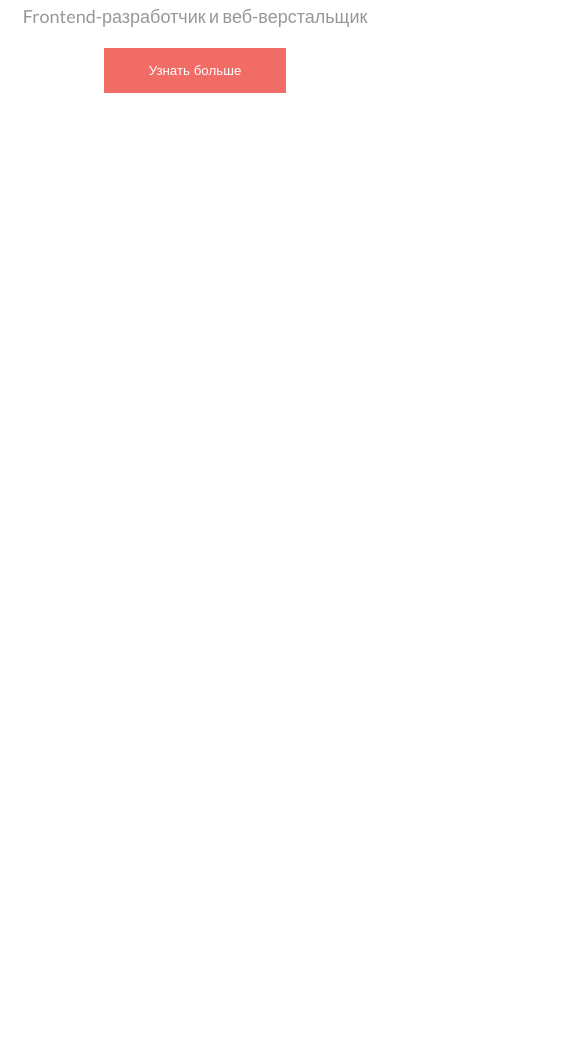
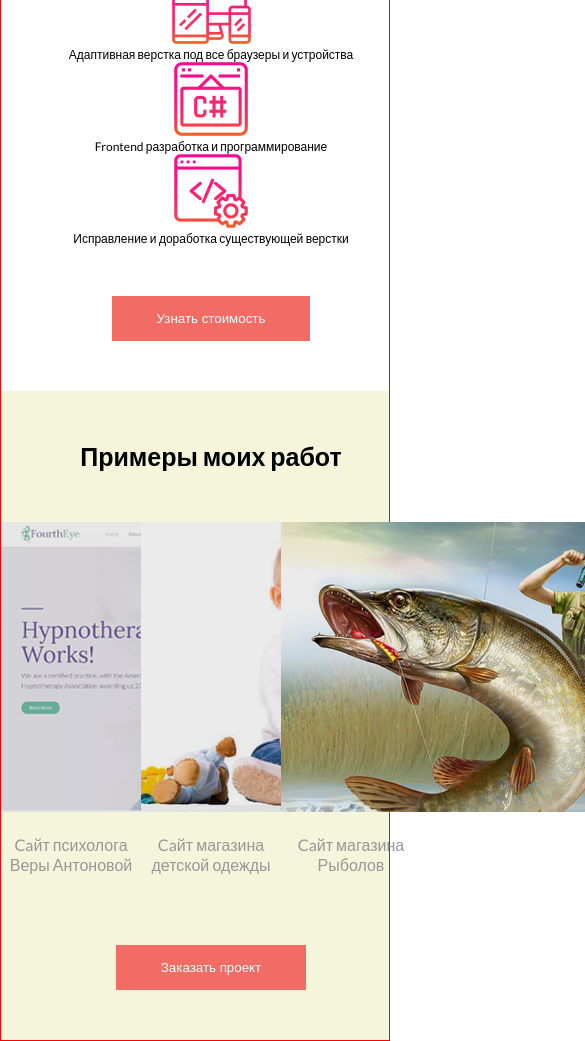
Before and after one commit to tatysheva/neobis, a plain HTML site: page index.html in a window 390 px wide. Shown: the part 489-1530 px from the top of the page, 585 px wide, since content can reach past the window. Before the commit the page ends 928 px from the top, so only its background shows below. Drawn offline with Linux system fonts and the light colour scheme.

Commit message:
feat: add two sections

```diff
--- a/index.html
+++ b/index.html
@@ -9,9 +9,7 @@
         rel="stylesheet">
     <link rel="stylesheet" href="./style.css">
     <link rel="stylesheet" href="./media.css">
-
 </head>
-
 <body>
     <header class="header">
         <div class="container">
@@ -39,18 +37,58 @@
             <div class="about">
                 <h2 class="about__title">Дмитрий Алексеев</h2>
                 <p class="about__subtitle">Frontend-разработчик и веб-верстальщик</p>
-                <button class="about__button">Узнать больше</button>
+                <button class="info-button">Узнать больше</button>
             </div>
         </div>
     </section>
-    <!-- <section id="services">
-        <h2 class="services-title">Что я делаю?</h2>
-        <div class="services-list">
-            <div class="services-list__element">
-
+    <section id="services">
+        <div class="container">
+            <h2 class="title">Что я делаю?</h2>
+            <div class="services-list">
+                <div class="services-list__item">
+                    <img src="./icons/tools-and-utensils.png" alt="img">
+                    <p class="services-list__title">Верстка лендинг-страниц и сайтов любой сложнрсти</p>
+                </div>
+                <div class="services-list__item">
+                    <img src="./icons/responsive.png" alt="img">
+                    <p class="services-list__title">Адаптивная верстка под все браузеры и устройства</p>
+                </div>
+                <div class="services-list__item">
+                    <img src="./icons/programming.png" alt="img">
+                    <p class="services-list__title">Frontend разработка и программирование</p>
+                </div>
+                <div class="services-list__item">
+                    <img src="./icons/coding (1).png" alt="img">
+                    <p class="services-list__title">Исправление и доработка существующей верстки</p>
+                </div>
+            </div>
+            <div class="content-button">
+                <button class="info-button">Узнать стоимость</button>
             </div>
         </div>
-    </section> -->
+    </section>
+    <section id="portfolio">
+        <div class="container">
+            <h2 class="title">Примеры моих работ</h2>
+            <div class="portfolio-list">
+                <div class="portfolio-list__item">
+                    <img src="./img/Portfolio_1.png" alt="img">
+                    <p class="portfolio-list__title">Caйт психолога Веры Антоновой</p>
+                </div>
+                <div class="portfolio-list__item">
+                    <img src="./img/Portfolio_2.png" alt="img">
+                    <p class="portfolio-list__title">Caйт магазина детской одежды</p>
+                </div>
+                <div class="portfolio-list__item">
+                    <img src="./img/Portfolio_3.png" alt="img">
+                    <p class="portfolio-list__title">Caйт магазина Рыболов</p>
+                </div>
+            </div>
+            <div class="content-button">
+                <button class="info-button">Заказать проект</button>
+            </div>
+        </div>
+    </section>
 </body>
 
 </html>
--- a/media.css
+++ b/media.css
@@ -10,28 +10,62 @@
 }
 
 @media (max-width: 950px) {
+
     .container {
         width: 820px;
+    }
+
+    .services-list__title {
+        font-size: 1.4rem;
+    }
+
+    .title {
+        font-size: 2.5rem;
     }
 }
 
 @media (max-width: 862px) {
     .container {
-        width: 750px;
+        width: 620px;
     }
 
     #hero {
         background-image: none;
         text-align: center;
     }
+
+    .services-list {
+        flex-wrap: wrap;
+    }
+
+    .title {
+        font-size: 2.5rem;
+    }
+
+    .services-list__item {
+        width: calc(100%/2);
+    }
+
+    .services-list__title {
+        font-size: 1.2rem;
+    }
+
+
 }
 
-/* @media (max-width: 812px) {
-    .header {
+
+@media (max-width: 720px) {
+    .container {
+        width: 520px;
+    }
+
+    .services-list__item {
         width: 100%;
-        display: block;
     }
-} */
+ }
+
+
+
  @media (max-width: 590px) {
     .header__navigation {
         flex-wrap: wrap;
@@ -53,8 +87,13 @@
     .navigation {
         margin-bottom: 20px;
     }
- }
 
- @media (max-width: 414px) {
+    #hero {
+        height: 100%;
+    }
+
+    .container {
+        width: 420px;
+    }
 
  }
--- a/style.css
+++ b/style.css
@@ -10,6 +10,7 @@ html {
 }
 
 body {
+    border: 1px solid red;
     font-size: 1.4rem;
     font-family: 'Lato', sans-serif;
 }
@@ -100,7 +101,7 @@ button:hover {
     padding: 20px 0;
 }
 
-.about__button {
+.info-button {
     background-color: #f06c64;
     color: #ffffff;
     padding: 15px 45px;
@@ -112,3 +113,58 @@ button:hover {
 }
 
 /*  ###################### HERO ##################### */
+
+/* #################### SERVICES #################### */
+
+
+.title {
+    text-align: center;
+    font-size: 3.5rem;
+    padding: 50px 0;
+}
+
+.services-list {
+    display: flex;
+}
+
+.services-list__item {
+    width: calc(100%/4);
+    text-align: center;
+}
+
+.services-list__titile {
+    font-size: 1.6rem;
+    color: #979797;
+    padding: 20px 0;
+}
+
+.content-button {
+    text-align: center;
+    padding: 50px 0;
+}
+
+/* #################### SERVICES #################### */
+
+/* #################### PORTFOLIO ################## */
+
+#portfolio {
+    background-color: beige;
+}
+
+.portfolio-list {
+    display: flex;
+}
+
+.portfolio-list__item {
+    width: calc(100%/3);
+    text-align: center;
+}
+
+.portfolio-list__title {
+    font-size: 1.6rem;
+    color: #979797;
+    padding: 20px 0;
+}
+
+
+/* #################### PORTFOLIO ################## */
```
